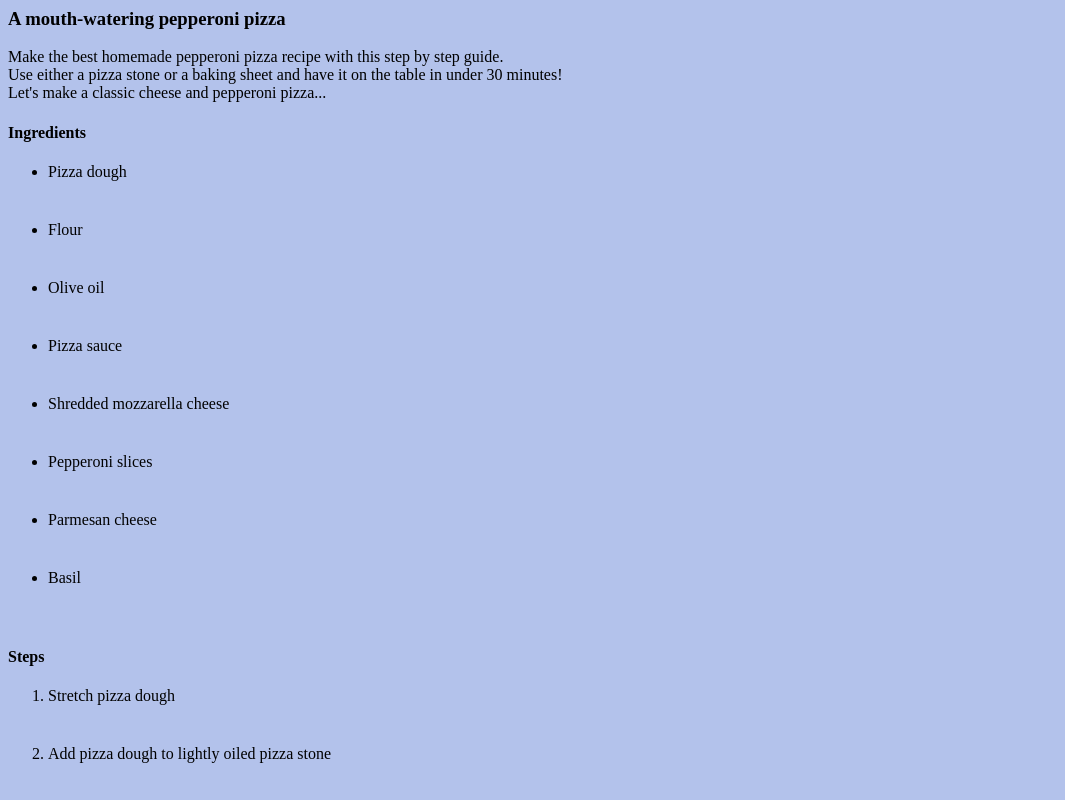
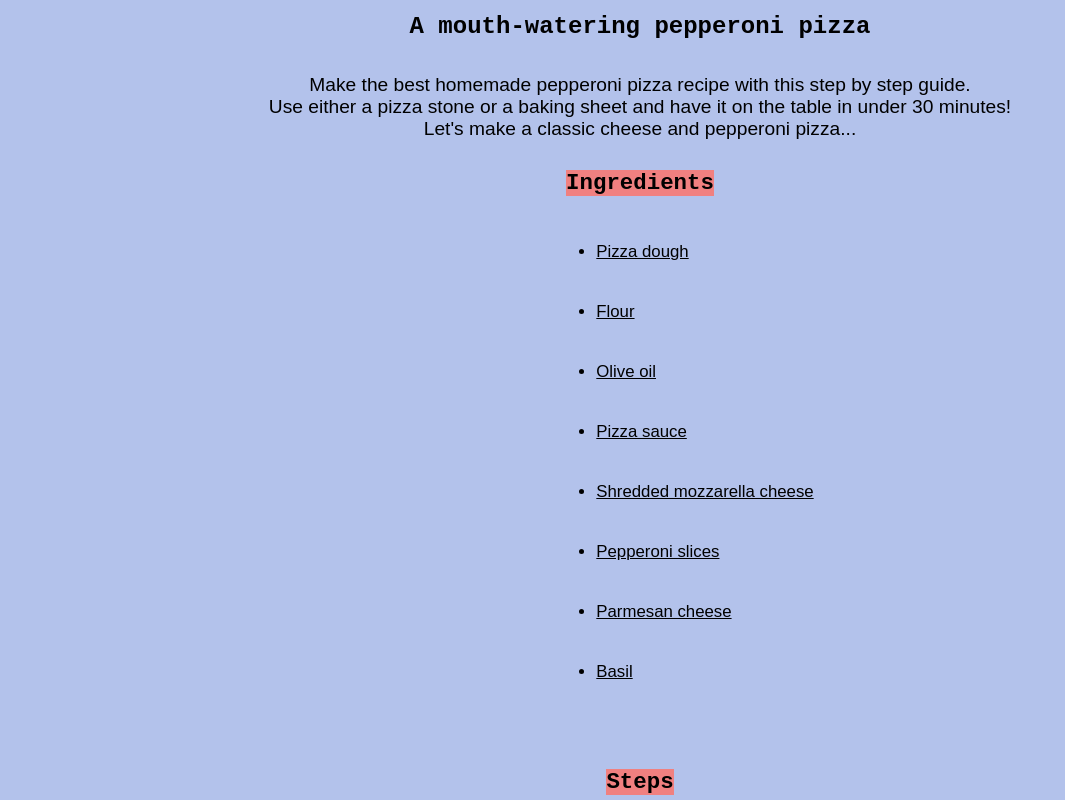
Before and after one commit to mikeanes/odin-recipes, a plain HTML site: page recipes/pizza.html in a window 1280 px wide. Shown: the part 700-1500 px from the top of the page, without its empty margins (0-1065 px from the left). Drawn offline with Linux system fonts and the light colour scheme.

Commit message:
fixed styling

```diff
--- a/recipes/pizza.html
+++ b/recipes/pizza.html
@@ -17,8 +17,9 @@
         pepperoni pizza...
     </p>
 
-    <h4>Ingredients</h4>
-    <ul>
+    <h4><span>Ingredients</span></h4>
+    <div class="parent">
+    <ul class="ingredients">
         <li>Pizza dough</li>
         <li>Flour</li>
         <li>Olive oil</li>
@@ -28,8 +29,11 @@
         <li>Parmesan cheese</li>
         <li>Basil</li>
     </ul>
-    <h4>Steps</h4>
-    <ol>
+    </div>
+
+    <h4><span>Steps</span></h4>
+    <div class="parent">
+    <ol class="ingredients">
         <li>Stretch pizza dough</li>
         <li>Add pizza dough to lightly oiled pizza stone</li>
         <li>Add pizza sauce</li>
@@ -37,5 +41,6 @@
         <li>Bake pizza 10-15 minutes</li>
         <li>Top with fresh parmesan and basil</li>
     </ol>
+    </div>
 </body>
 </html>
--- a/styles.css
+++ b/styles.css
@@ -25,6 +25,41 @@ h2{
     font-family:'Courier New', Courier, monospace
 }
 
+h3{
+    text-align: center;
+    font-size: 150%;
+    font-family: 'Courier New', Courier, monospace;
+}
+
+h4{
+    text-align: center;
+    font-size: 140%;
+    font-family: 'Courier New', Courier, monospace;
+}
+h4 span{
+    background-color: lightcoral;
+}
+
+p{
+    text-align: center;
+    font-size: 120%;
+    font-family: Arial, Helvetica, sans-serif;
+    padding-top: 10px;
+}
+
+.ingredients{
+    text-decoration: underline;
+    font-family: Arial, Helvetica, sans-serif;
+    display: inline-block;
+    text-align: left;
+    font-size: 105%;
+}
+
+div.parent{
+    text-align: center;
+    padding-left: 90px;
+}
+
 
 a:link{
     color: aqua;
```
